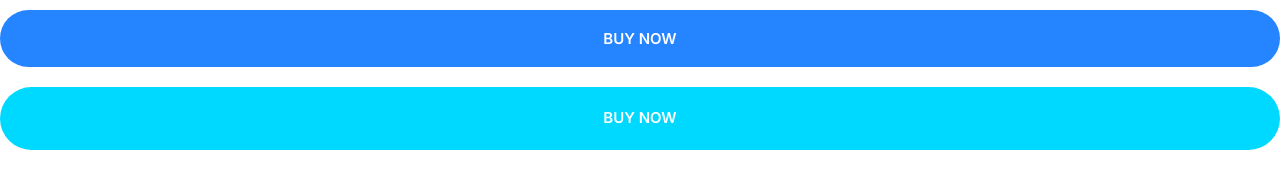
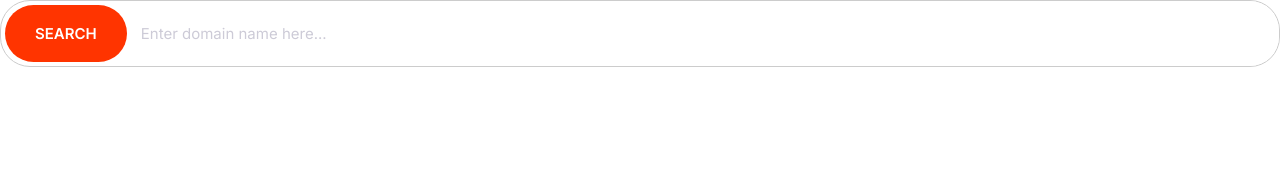
Before and after one commit to Franck-Gildas/moshified, a plain HTML site: page index.html in a window 1280 px wide. Drawn offline with Linux system fonts and the light colour scheme.

Commit message:
Created inputs fields

```diff
--- a/css/style.css
+++ b/css/style.css
@@ -4,6 +4,8 @@
   --color-accent: #ff3400;
   --color-headings: #1b0760;
   --color-body: #918ca4;
+  --color-border: #ccc;
+  --border-radius: 30px;
 }
 
 *,
@@ -234,3 +236,40 @@ a {
     font-size: 1.5rem;
   }
 }
+
+/* Inputs */
+
+.input {
+  border-radius: var(--border-radius);
+  border: 1px solid var(--color-border);
+  color: var(--color-headings);
+  font-size: 2rem;
+  outline: 0;
+  padding: 1.5rem 3.5rem;
+}
+
+::placeholder {
+  color: #cdcbd7;
+}
+
+.input-group {
+  border: 1px solid var(--color-border);
+  border-radius: var(--border-radius);
+  display: flex;
+}
+
+.input-group .input {
+  border: 0;
+  flex-grow: 1;
+  padding: 1.5rem 1rem;
+}
+
+.input-group .btn {
+  margin: 4px;
+}
+
+@media screen and (min-width: 1024px) {
+  .input {
+    font-size: 1.5rem;
+  }
+}
--- a/index.html
+++ b/index.html
@@ -33,7 +33,15 @@
         <use xlink:href="images/sprite.svg#wordpress"></use>
       </svg>
     </span> -->
-    <button class="btn btn--primary btn--block">Buy Now</button>
-    <a href="#" class="btn btn--secondary btn--block">Buy Now</a>
+    <!-- <button class="btn btn--primary btn--block">Buy Now</button>
+    <a href="#" class="btn btn--secondary btn--block">Buy Now</a> -->
+    <div class="input-group">
+      <button class="btn btn--accent">Search</button>
+      <input
+        type="text"
+        class="input"
+        placeholder="Enter domain name here..."
+      />
+    </div>
   </body>
 </html>
```
Also changed, not shown: components/inputs.html (added, +4 -0 lines).
